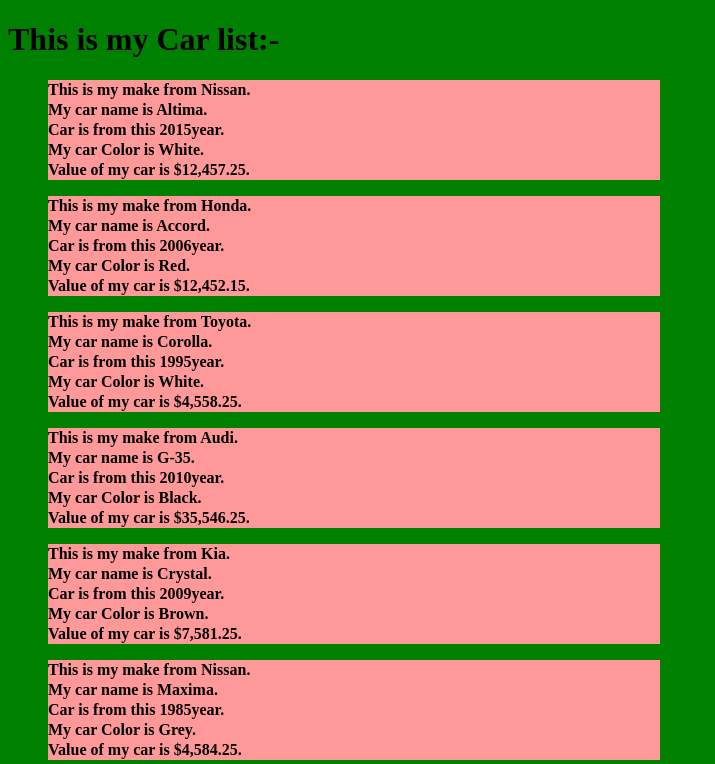
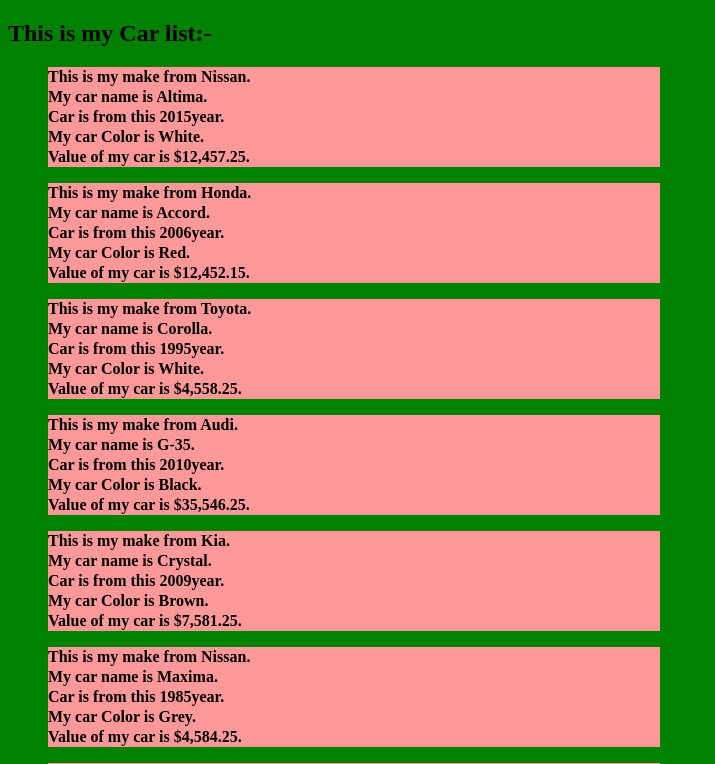
Before and after one commit to apatel16v8gs/demo, a plain HTML site: page index.html in a window 1280 px wide. Shown: the top 764 px of the page, without its empty margins (0-715 px from the left). Drawn offline with Linux system fonts and the light colour scheme.

Commit message:
change is made

```diff
--- a/index.html
+++ b/index.html
@@ -11,7 +11,7 @@
 <body ng-controller="myCtrl">
     <div>
         <div>
-             <h1>This is my Car list:-</h1>
+             <h2>This is my Car list:-</h2>
             <ul ng-repeat="x in car">
                 <li>This is my make from {{x.Make}}.</li>
                 <li>My car name is {{x.Model}}.</li>
```
